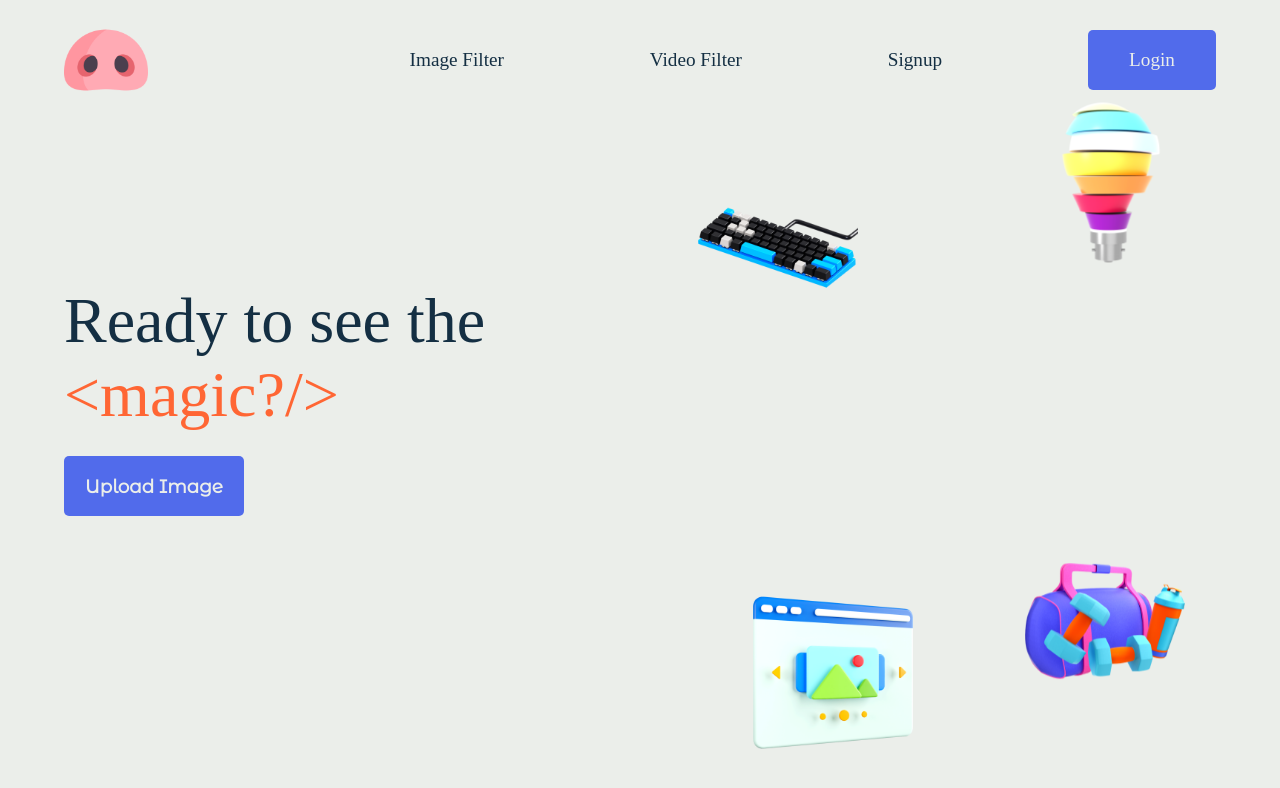
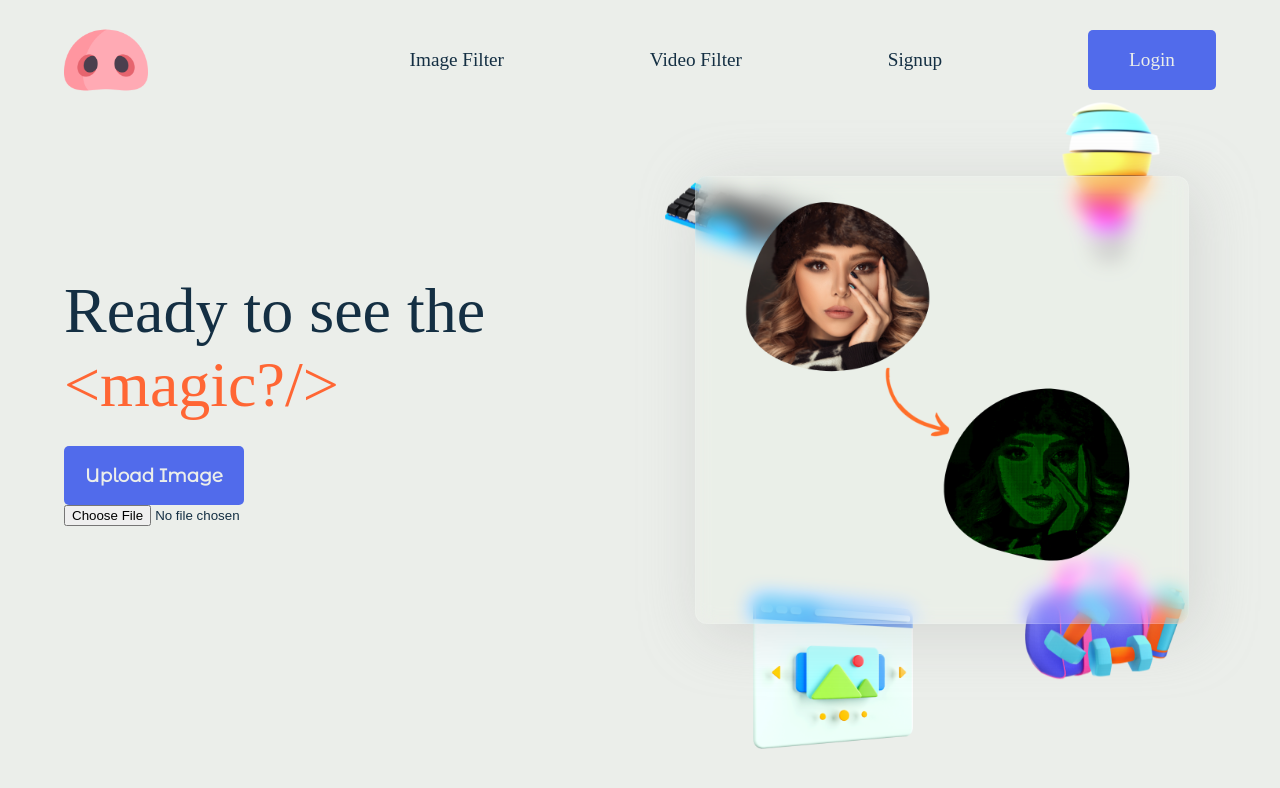
Before and after one commit to thevinitgupta/Pigshell, a React (Create React App) app: page / in a window 1280 px wide. Shown: the top 788 px of the page. Built offline with nearby package versions, Linux system fonts and the light colour scheme; a web font is replaced by a local one.

Commit message:
conversion example

```diff
--- a/src/Components/ImageDisplay.js
+++ b/src/Components/ImageDisplay.js
@@ -1,6 +1,6 @@
 import React, {  useRef, useState } from 'react'
 import AsciiEffect from "../Functions/AsciiEffect"
-import "../Css/ImageDisplay.css"
+import "../Css/ImageFilter.css"
 
 function ImageDisplay() {
     const [imageToConvert, setImageToConvert] = useState(null);
--- a/src/Components/ImageFilter.js
+++ b/src/Components/ImageFilter.js
@@ -5,6 +5,7 @@ import Obj1 from "../Assets/FilterPage/1.png"
 import Obj2 from "../Assets/FilterPage/2.png"
 import Obj3 from "../Assets/FilterPage/3.png"
 import Obj4 from "../Assets/FilterPage/4.png"
+import Convert from "../Assets/FilterPage/Convert.png"
 
 function ImageFilter() {
     const [imageToConvert, setImageToConvert] = useState(null);
@@ -63,6 +64,9 @@ function ImageFilter() {
                 <img className='Preview-BgImg Bg-Img-3' src={Obj3} alt="object"/>
                 <img className='Preview-BgImg Bg-Img-4' src={Obj4} alt="object"/>
             </div>
+            <div className='PreviewGlass'>
+                <img src={Convert} className="ConvertImage" alt="conversion example"/>
+            </div>
         </div>
     </div>
   )
--- a/src/Css/ImageFilter.css
+++ b/src/Css/ImageFilter.css
@@ -15,9 +15,9 @@
     align-items: flex-start;
     flex-direction: column;
 }
-#uploadImage{
+/* #uploadImage{
     display: none;
-}
+} */
 .ImageUploader-head{
     flex: 0.2;
     margin-bottom: 4%;
@@ -73,8 +73,8 @@
     animation-timing-function: ease-in-out;
 }
 .Bg-Img-1{
-    top : 8%;
-    left : 2%;
+    top : 4%;
+    left : -4%;
     animation-delay: 350ms;
     -webkit-animation-delay: 350ms;
     -webkit-animation-duration: 4s;
@@ -112,6 +112,22 @@
     border: none;
     border-radius: 5px;
     object-fit: contain;
+}
+.PreviewGlass {
+    width: 90%;
+    height: 80%;
+    backdrop-filter: blur(10px) saturate(181%);
+    -webkit-backdrop-filter: blur(10px) saturate(181%);
+    background-color: rgba(235, 238, 234, 0.33);
+    border-radius: 12px;
+    border: 1px solid rgba(255, 255, 255, 0.125);
+    box-shadow: 6px 10px 60px rgba(174, 174, 174, 0.371);
+    position: relative;
+    z-index: 20;
+    object-fit: contain;
+}
+.ConvertImage {
+    height: 95%;
 }
 .ConvertBtn{
     width: 60%;
--- a/src/index.css
+++ b/src/index.css
@@ -8,7 +8,7 @@
   --default-background : #ebeeea;
   --default-color : #142F43;
   --button-color : #516BEB;
-  --default-code : #00e94e;
+  --default-code : #02ff1c;
   --default-logo : #ff6634;
 
 }
```
Also changed, not shown: src/Assets/FilterPage/Convert.png (added).
